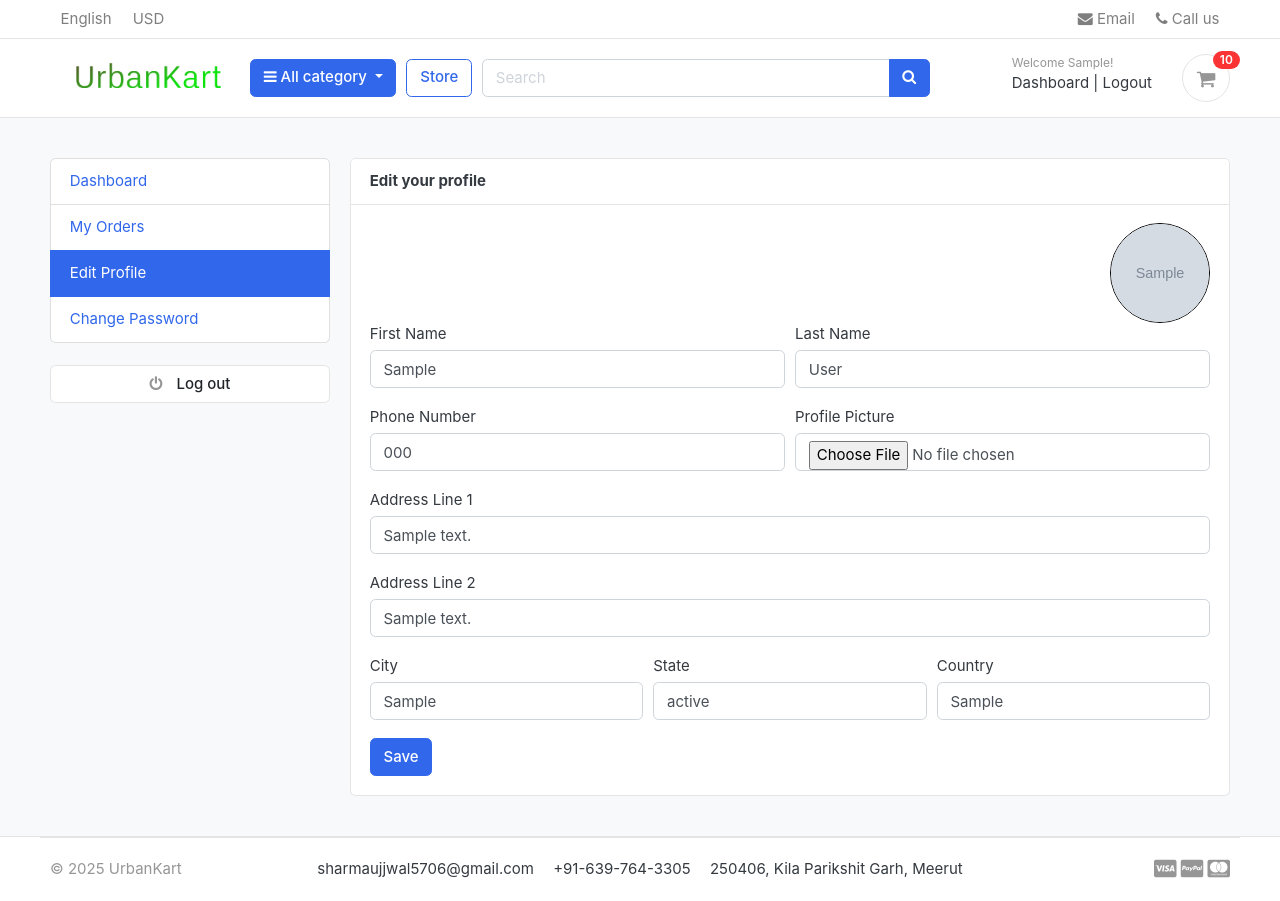
After one commit to Ujjwal5705/UrbanKart, a Django app: page /account/edit_profile/ in a window 1280 px wide. The commit adds this page. Run offline with Django 5.2, Linux system fonts and the light colour scheme; a user stored in the database is signed in; tables that the repository leaves empty hold one stand-in row (values such as "Sample post"); grey boxes marked "Sample" are stand-in pictures; some libraries are stand-ins or nearby versions; some web fonts are replaced.

Commit message:
dashboard order_detail

```diff
--- a/accounts/forms.py
+++ b/accounts/forms.py
@@ -1,5 +1,6 @@
 from django import forms
-from .models import Account
+from .models import Account, UserProfile
+
 
 class RegistrationForm(forms.ModelForm):
     password = forms.CharField(widget=forms.PasswordInput())
@@ -29,3 +30,26 @@ class RegistrationForm(forms.ModelForm):
             raise forms.ValidationError(
                 "Password does not match!"
             )
+
+
+class UserForm(forms.ModelForm):
+    class Meta:
+        model = Account
+        fields = ('first_name', 'last_name', 'phone_number')
+
+    def __init__(self, *args, **kwargs):
+        super(UserForm, self).__init__(*args, **kwargs)
+        for field in self.fields:
+            self.fields[field].widget.attrs['class'] = 'form-control'
+
+
+class UserProfileForm(forms.ModelForm):
+    profile_picture = forms.ImageField(required=False, error_messages = {'invalid': {"Image files only"}}, widget=forms.FileInput)
+    class Meta:
+        model = UserProfile
+        fields = ('address_line1', 'address_line2', 'city', 'state', 'country', 'profile_picture')
+
+    def __init__(self, *args, **kwargs):
+        super(UserProfileForm, self).__init__(*args, **kwargs)
+        for field in self.fields:
+            self.fields[field].widget.attrs['class'] = 'form-control'
--- a/accounts/models.py
+++ b/accounts/models.py
@@ -72,3 +72,19 @@ class Account(AbstractBaseUser):
 
     def has_module_perms(self, add_label):
         return True
+
+
+class UserProfile(models.Model):
+    user = models.OneToOneField(Account, on_delete=models.CASCADE)
+    address_line1 = models.CharField(blank=True, max_length=100)
+    address_line2 = models.CharField(blank=True, max_length=100)
+    profile_picture = models.ImageField(blank=True, upload_to='userprofile/')
+    city = models.CharField(blank=True, max_length=20)
+    state = models.CharField(blank=True, max_length=20)
+    country = models.CharField(blank=True, max_length=20)
+
+    def __str__(self):
+        return self.user.first_name
+
+    def full_address(self):
+        return f'{self.address_line1} {self.address_line2}'
--- a/accounts/urls.py
+++ b/accounts/urls.py
@@ -9,11 +9,14 @@ urlpatterns = [
     path('activate/<uidb64>/<token>/', views.activate, name='activate'),
 
     path('dashboard/', views.dashboard, name='dashboard'),
-    path("", views.dashboard, name="dashboard"),
 
     path("forgotpassword/", views.forgotpassword, name="forgotpassword"),
     path('validate_password/<uidb64>/<token>/', views.validate_password, name="validate_password"),
     path('reset_password/', views.reset_password, name='reset_password'),
 
+    path('', views.dashboard, name="dashboard"),
     path('my_orders/', views.my_orders, name='my_orders'),
+    path('edit_profile/', views.edit_profile, name='edit_profile'),
+    path('change_password/', views.change_password, name='change_password'),
+    path('order_detail/<int:order_id>/', views.order_detail, name='order_detail'),
 ]
--- a/accounts/views.py
+++ b/accounts/views.py
@@ -1,10 +1,10 @@
-from django.shortcuts import render, redirect
-from .forms import RegistrationForm
-from .models import Account
+from django.shortcuts import get_object_or_404, render, redirect
+from .forms import RegistrationForm, UserForm, UserProfileForm
+from .models import Account, UserProfile
 from django.contrib import messages, auth
 from django.contrib.auth.decorators import login_required
 from django.http import HttpResponse
-from orders.models import Order
+from orders.models import Order, Payment, OrderProduct
 
 # verification email
 from django.contrib.sites.shortcuts import get_current_site
@@ -243,9 +243,77 @@ def reset_password(request):
     return render(request, "accounts/resetpassword.html")
 
 
+@login_required(login_url=login)
 def my_orders(request):
     orders = Order.objects.filter(user=request.user, is_ordered=True).order_by('-created_at')
     context = {
         'orders': orders,
     }
     return render(request, 'accounts/my_orders.html', context)
+
+@login_required(login_url=login)
+def order_detail(request, order_id):
+    order = Order.objects.get(order_number=order_id)
+    orderProduct = OrderProduct.objects.filter(order__order_number=order_id)
+
+    sub_total = 0
+    for i in orderProduct:
+        sub_total += (i.product_price * i.quantity)
+    grand_total = sub_total + order.tax
+
+    context = {
+        'OrderProduct': orderProduct,
+        'order': order,
+        'sub_total': sub_total,
+        'grand_total': grand_total,
+    }
+    return render(request, 'accounts/order_detail.html', context)
+
+@login_required(login_url=login)
+def edit_profile(request):
+    user_profile = get_object_or_404(UserProfile, user=request.user)
+    if request.method == 'POST':
+        user_form = UserForm(request.POST, instance=request.user)
+        profile_form = UserProfileForm(request.POST, request.FILES, instance=user_profile)
+        if user_form.is_valid() and profile_form.is_valid():
+            user_form.save()
+            profile_form.save()
+            messages.success(request, 'Your profile has been updated.')
+            return redirect('edit_profile')
+    else:
+        user_form = UserForm(instance=request.user)
+        profile_form = UserProfileForm(instance=user_profile)
+
+    context = {
+        'user_form': user_form,
+        'profile_form': profile_form,
+        'user_profile': user_profile,
+    }
+    return render(request, 'accounts/edit_profile.html', context)
+
+
+@login_required(login_url=login)
+def change_password(request):
+    if request.method == 'POST':
+        current_password = request.POST['current_password']
+        new_password = request.POST['new_password']
+        confirm_password = request.POST['confirm_password']
+
+        user = Account.objects.get(username__exact=request.user.username)
+
+        if new_password == confirm_password:
+            success = user.check_password(current_password)
+            if success:
+                user.set_password(new_password)
+                user.save()
+                messages.success(request, 'Password updated successfully.')
+                return redirect('change_password')
+            else:
+                messages.error(request, 'Please enter valid current password')
+                return redirect('change_password')
+        else:
+            messages.error(request, 'Password does not match.')
+            return redirect('change_password')
+
+
+    return render(request, 'accounts/change_password.html')
--- a/templates/accounts/dashboard.html
+++ b/templates/accounts/dashboard.html
@@ -20,7 +20,7 @@
 						<div class="card-body">
 							<h5 class="card-title">Total Orders</h4>
 							<h4>{{orders_count}}</h4>
-							<a href="">View Orders</a>
+							<a href="{% url 'my_orders' %}">View Orders</a>
 						</div>
 					</div>
 				</div>
--- /dev/null
+++ b/templates/accounts/edit_profile.html
@@ -0,0 +1,76 @@
+{% extends "base.html" %}
+
+{% block content %}
+
+<section class="section-conten padding-y bg">
+<div class="container">
+	{% include 'includes/alerts.html' %}
+	<div class="row">
+		{% include "includes/dashboard_sidebar.html" %}
+	<main class="col-md-9">
+		<article class="card">
+		<header class="card-header">
+			<strong class="d-inline-block mr-3">Edit your profile</strong>
+		</header>
+		<div class="card-body">
+            <div class="text-right">
+                <img src="{{user_profile.profile_picture.url}}" alt="Profile Picture" width="100" height="100" style="border-radius: 50%; border: 0.1rem solid black;">
+            </div>
+			<div class="row">
+				<div class="col-md-12">
+                    <form action="{% url 'edit_profile' %}" method="POST" enctype="multipart/form-data">
+                        {% csrf_token %}
+                        <div class="form-row">
+                            <div class="form-group col-md-6">
+                                <label>First Name</label>
+                                {{user_form.first_name}}
+                            </div>
+                            <div class="form-group col-md-6">
+                                <label>Last Name</label>
+                                {{user_form.last_name}}
+                            </div>
+                        </div>
+                        <div class="form-row">
+                            <div class="form-group col-md-6">
+                                <label>Phone Number</label>
+                                {{user_form.phone_number}}
+                            </div>
+                            <div class="form-group col-md-6">
+                                <label>Profile Picture</label>
+                                {{profile_form.profile_picture}}
+                            </div>
+                        </div>
+                        <div class="form-group">
+                            <label>Address Line 1</label>
+                            {{profile_form.address_line1}}
+                        </div>
+                        <div class="form-group">
+                            <label>Address Line 2</label>
+                            {{profile_form.address_line2}}
+                        </div>
+                        <div class="form-row">
+                            <div class="form-group col-md-4">
+                                <label>City</label>
+                                {{profile_form.city}}
+                            </div>
+                            <div class="form-group col-md-4">
+                                <label>State</label>
+                                {{profile_form.state}}
+                            </div>
+                            <div class="form-group col-md-4">
+                                <label>Country</label>
+                                {{profile_form.country}}
+                            </div>
+                        </div>
+                        <input type="submit" value="Save" class="btn btn-primary">
+                    </form>
+                </div>
+			</div>
+		</div>
+		</article>
+	</main>
+</div>
+</div>
+</section>
+
+{% endblock content %}
--- a/templates/accounts/my_orders.html
+++ b/templates/accounts/my_orders.html
@@ -27,7 +27,7 @@
                     <tbody>
                       {% for order in orders %}
                       <tr>
-                        <th scope="row">{{order.order_number}}</th>
+                        <th scope="row" ><a href="{% url 'order_detail' order.order_number %}">{{order.order_number}}</a></th>
                         <td>{{order.full_name}}</td>
                         <td>{{order.phone_number}}</td>
                         <td>$ {{order.order_total}}</td>
--- a/templates/includes/dashboard_sidebar.html
+++ b/templates/includes/dashboard_sidebar.html
@@ -2,8 +2,8 @@
     <ul class="list-group">
         <a class="list-group-item {% if '/account/' == request.path %}active{% endif %}" href="{% url 'dashboard' %}"> Dashboard </a>
         <a class="list-group-item {% if '/my_orders/' in request.path %}active{% endif %}" href="{% url 'my_orders' %}"> My Orders </a>
-        <a class="list-group-item" href="#"> Edit Profile </a>
-        <a class="list-group-item" href="#"> Change Password </a>
+        <a class="list-group-item {% if '/edit_profile/' in request.path %}active{% endif %}" href="{% url 'edit_profile' %}"> Edit Profile </a>
+        <a class="list-group-item {% if '/change_password/' in request.path %}active{% endif %}" href="{% url 'change_password' %}"> Change Password </a>
     </ul>
     <br>
     <a class="btn btn-light btn-block" href="{% url 'logout' %}"> <i class="fa fa-power-off"></i> <span class="text">Log out</span> </a>
```
Also changed, not shown: accounts/admin.py (+9 -1 lines), templates/accounts/change_password.html (added, +49 -0 lines), templates/accounts/order_detail.html (added, +90 -0 lines), accounts/migrations/0002_userprofile.py (added).
